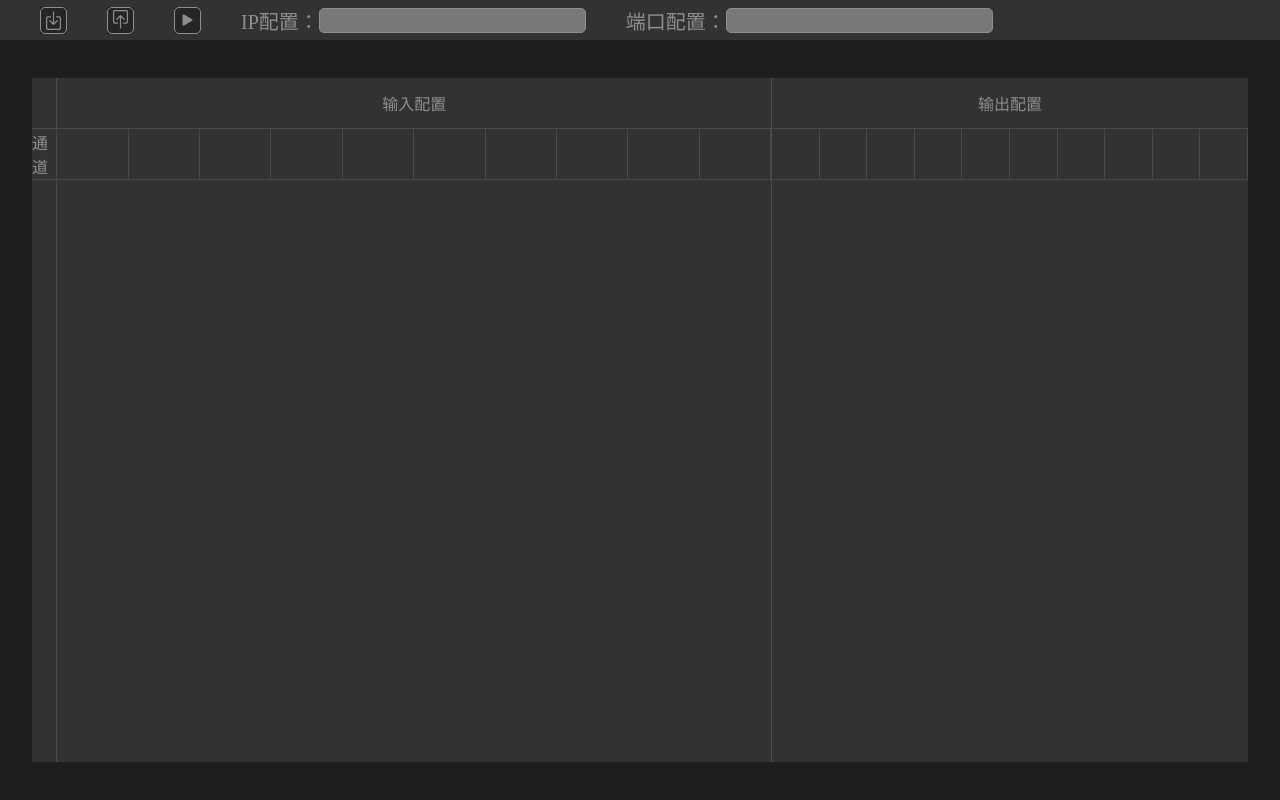
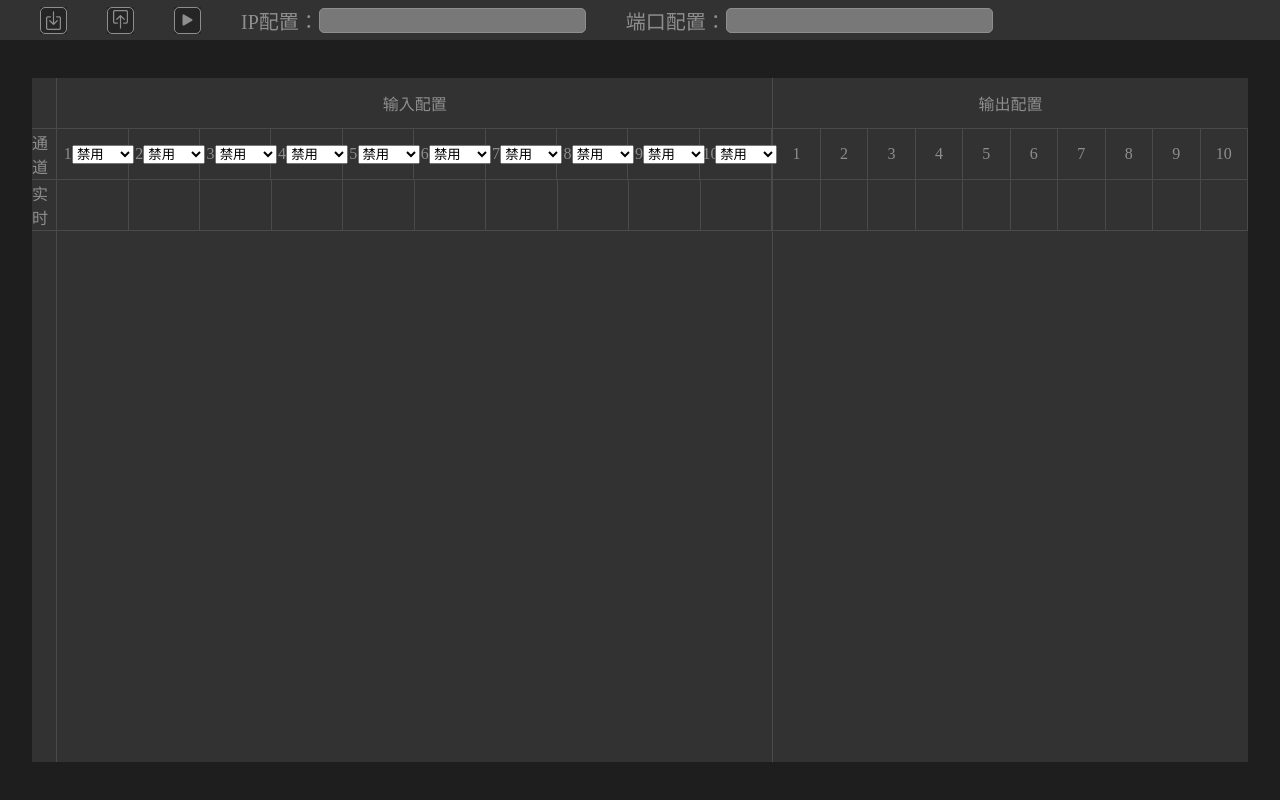
Before and after one commit to BSTluo/esp32-adc, a Vue app in the folder webui/: page / in a window 1280 px wide. Built offline with nearby package versions, Linux system fonts and the light colour scheme.

Commit message:
添加实时监控列和输入配置下拉框，优化输入输出布局

```diff
--- a/webui/src/views/main/index.vue
+++ b/webui/src/views/main/index.vue
@@ -126,6 +126,7 @@ const getOutputWidth = () =>
             <!-- 行 -->
             <div class="rowItem"></div>
             <div class="rowItem">通道</div>
+            <div class="rowItem">实时</div>
           </div>
 
           <!-- 模拟量输入配置 -->
@@ -133,6 +134,21 @@ const getOutputWidth = () =>
             <!-- 行 -->
             <div class="rowItem">
               输入配置
+            </div>
+
+            <div class="rowItem">
+              <!-- 列 -->
+              <div class="columnItem" :style="{ width: `${100 / config.inputList.length}%` }"
+                v-for="item of config.inputList">
+                <div class="itemTitle">{{ item.name }}</div>
+                <div class="itemConfig">
+                  <select>
+                    <option value="-1">禁用</option>
+                    <option value="0">模拟量</option>
+                    <option value="1">数字量</option>
+                  </select>
+                </div>
+              </div>
             </div>
 
             <div class="rowItem">
@@ -147,6 +163,13 @@ const getOutputWidth = () =>
             <div class="rowItem">
               输出配置
             </div>
+
+            <div class="rowItem">
+              <!-- 列 -->
+              <div class="columnItem" :style="{ width: `${100 / config.outputList.length}%` }"
+                v-for="item of config.inputList">{{ item.name }}</div>
+            </div>
+
             <div class="rowItem">
               <!-- 列 -->
               <div class="columnItem" :style="{ width: `${100 / config.outputList.length}%` }"
@@ -303,6 +326,22 @@ const getOutputWidth = () =>
               display: flex;
               align-items: center;
               justify-content: center;
+
+              .itemTitle {
+                height: 100%;
+                width: 30%;
+                display: flex;
+                align-items: center;
+                justify-content: center;
+              }
+
+              .itemConfig {
+                height: 100%;
+                width: 70%;
+                display: flex;
+                align-items: center;
+                justify-content: center;
+              }
             }
           }
         }
```
